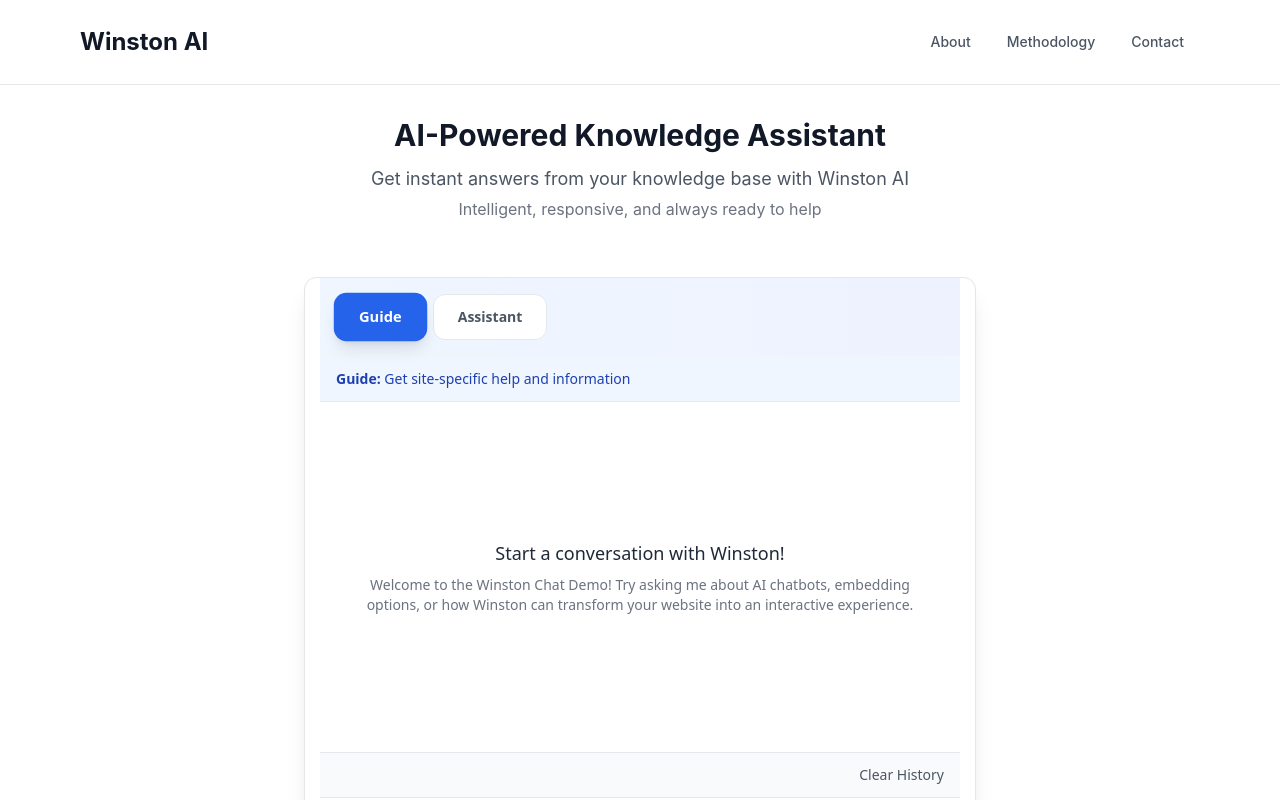
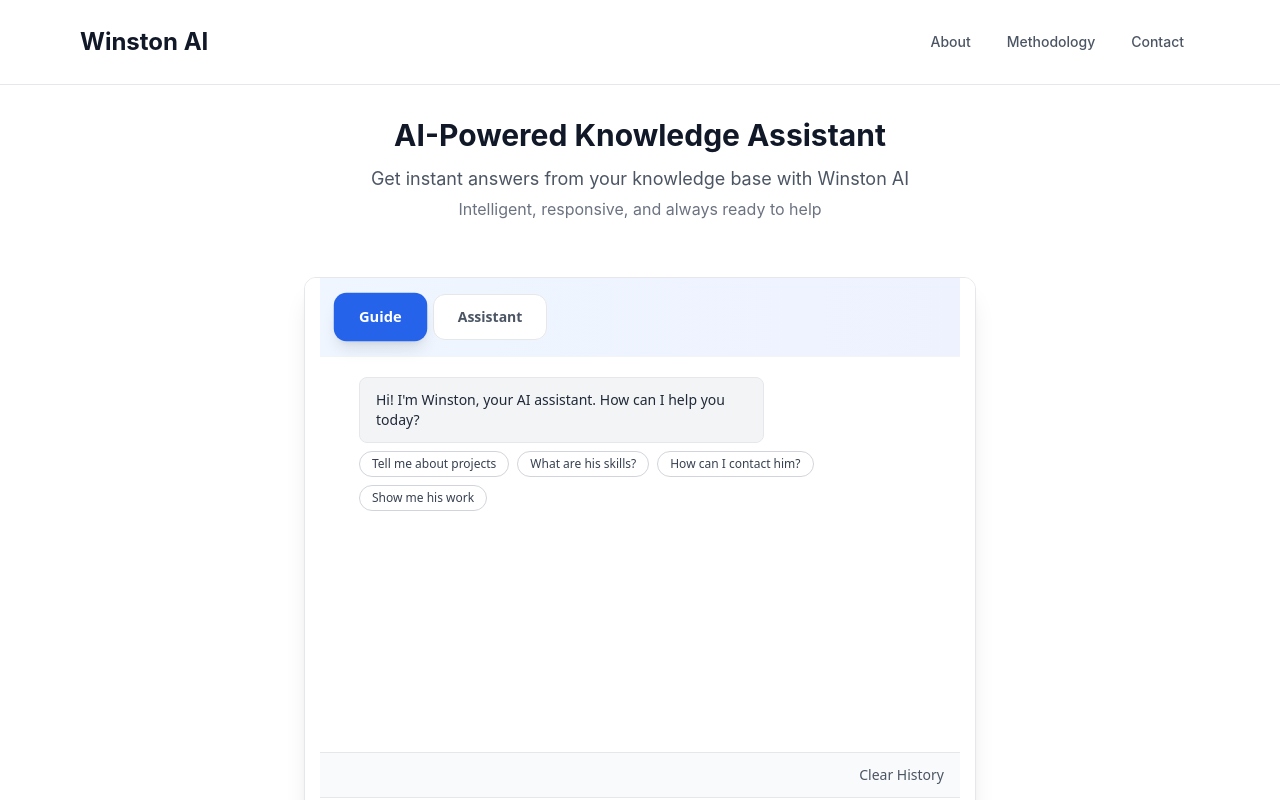
Before and after one commit to WinstonAC/winston-Chat, a Next.js app: page / in a window 1280 px wide. Shown: the top 800 px of the page. Built offline with nearby package versions, Linux system fonts and the light colour scheme.

Commit message:
Fix widget UI issues: remove extra shadow, improve UX with welcome message, fix scrolling, add better error handling

```diff
--- a/app/components/ChatWidget.tsx
+++ b/app/components/ChatWidget.tsx
@@ -144,6 +144,7 @@
   const [input, setInput] = useState('');
   const [loading, setLoading] = useState(false);
   const [mode, setMode] = useState<Mode>('guide');
+  const [hasShownWelcome, setHasShownWelcome] = useState(false);
   const [showInfo, setShowInfo] = useState(false);
   const [voiceError, setVoiceError] = useState<string | null>(null);
   const [tourActive, setTourActive] = useState(false);
@@ -259,6 +260,22 @@
     messagesEndRef.current?.scrollIntoView({ behavior: 'smooth' });
   }, [messages]);
 
+  // Show welcome message on first load
+  useEffect(() => {
+    if (!hasShownWelcome && messages.length === 0) {
+      const welcomeMessage = {
+        role: 'assistant' as const,
+        content: kb === 'william'
+          ? `Hi! I'm Winston, your AI guide for William Campbell's portfolio. I can help you learn about his projects, skills, and experience. What would you like to know?`
+          : `Hi! I'm Winston, your AI assistant. How can I help you today?`,
+        showChips: true,
+        chips: ['Tell me about projects', 'What are his skills?', 'How can I contact him?', 'Show me his work']
+      };
+      setMessages([welcomeMessage]);
+      setHasShownWelcome(true);
+    }
+  }, [hasShownWelcome, messages.length, kb]);
+
   const handleSubmit = async (e: React.FormEvent) => {
     e.preventDefault();
     if (!input.trim()) return;
@@ -307,6 +324,7 @@
             content: errorMessage,
           },
         ]);
+        setLoading(false);
         return;
       }
 
@@ -422,7 +440,7 @@
   return (
     <div
       ref={chatContainerRef}
-      className={`w-full font-sans text-sm flex flex-col bg-white border-0 rounded-2xl shadow-2xl overflow-hidden ${isEmbedded ? 'h-full' : 'h-[600px]'}`}
+      className={`w-full font-sans text-sm flex flex-col bg-white border-0 rounded-lg overflow-hidden ${isEmbedded ? 'h-full' : 'h-[600px]'}`}
       style={{ scrollbarGutter: 'stable both-edges' }}
       data-component="ChatWidget"
     >
@@ -475,7 +493,7 @@
 
       {/* Messages Area - scrollable with proper styling */}
       <div
-        className="flex-1 min-h-0 overflow-y-auto px-2 sm:px-4 md:px-5 bg-white"
+        className="flex-1 min-h-0 overflow-y-auto px-4 py-2 bg-white"
         role="log"
         aria-live="polite"
         style={{ scrollbarGutter: 'stable both-edges' }}
--- a/app/components/PortfolioWidget.tsx
+++ b/app/components/PortfolioWidget.tsx
@@ -42,7 +42,7 @@
           </svg>
         </button>
       ) : (
-        <div className="bg-white rounded-lg shadow-xl w-80 h-96 flex flex-col overflow-hidden">
+        <div className="bg-white rounded-lg w-80 h-96 flex flex-col overflow-hidden border border-gray-200">
           <div className="p-4 border-b flex justify-between items-center flex-shrink-0">
             <h3 className="font-semibold">Portfolio Guide</h3>
             <button
```
